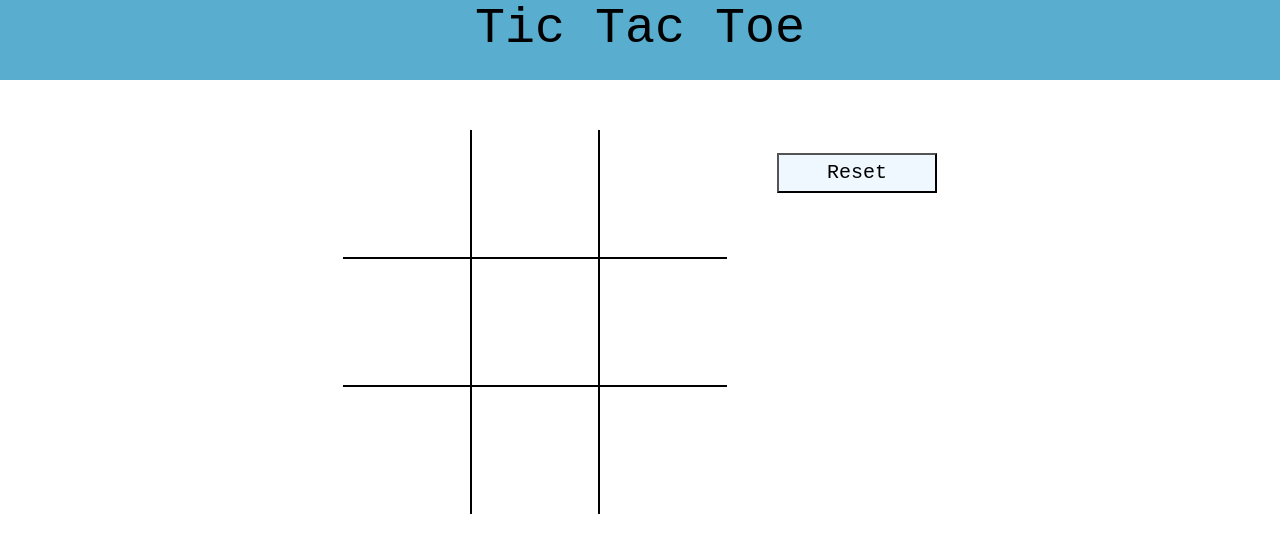
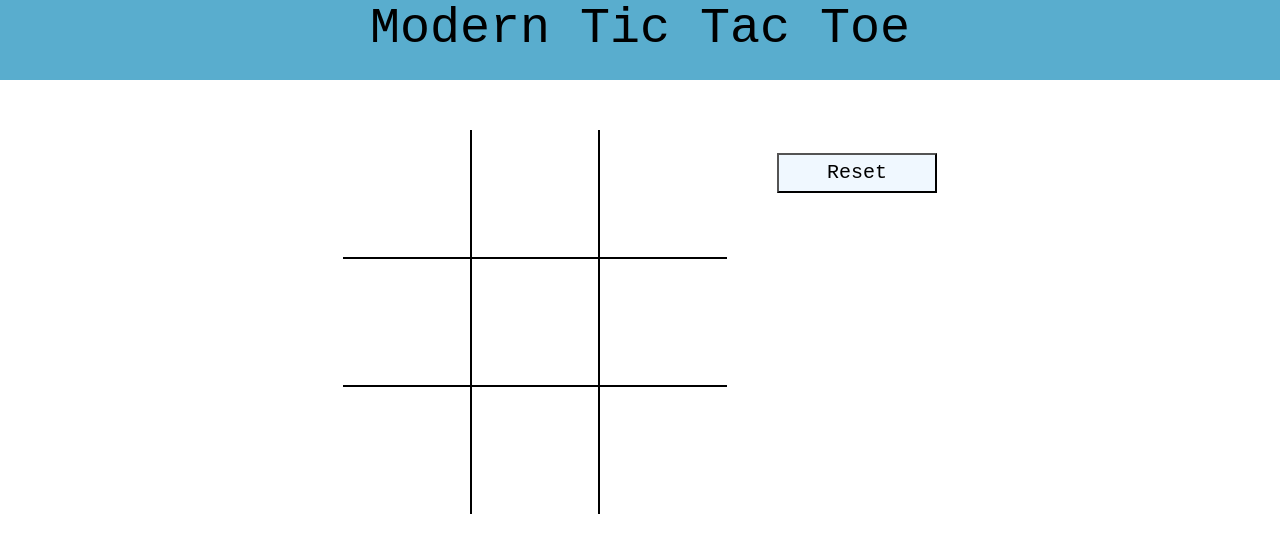
Before and after one commit to Ankush0111/Tic_Tac_Toe, a plain HTML site: page index.html in a window 1280 px wide. Drawn offline with Linux system fonts and the light colour scheme.

Commit message:
Update index.html
I change the title

```diff
--- a/index.html
+++ b/index.html
@@ -8,7 +8,7 @@
   </head>
   <body>
     <nav>
-      <div class="navi">Tic Tac Toe</div>
+      <div class="navi">Modern Tic Tac Toe</div>
     </nav>
     <main>
       <section class="mid">
```
